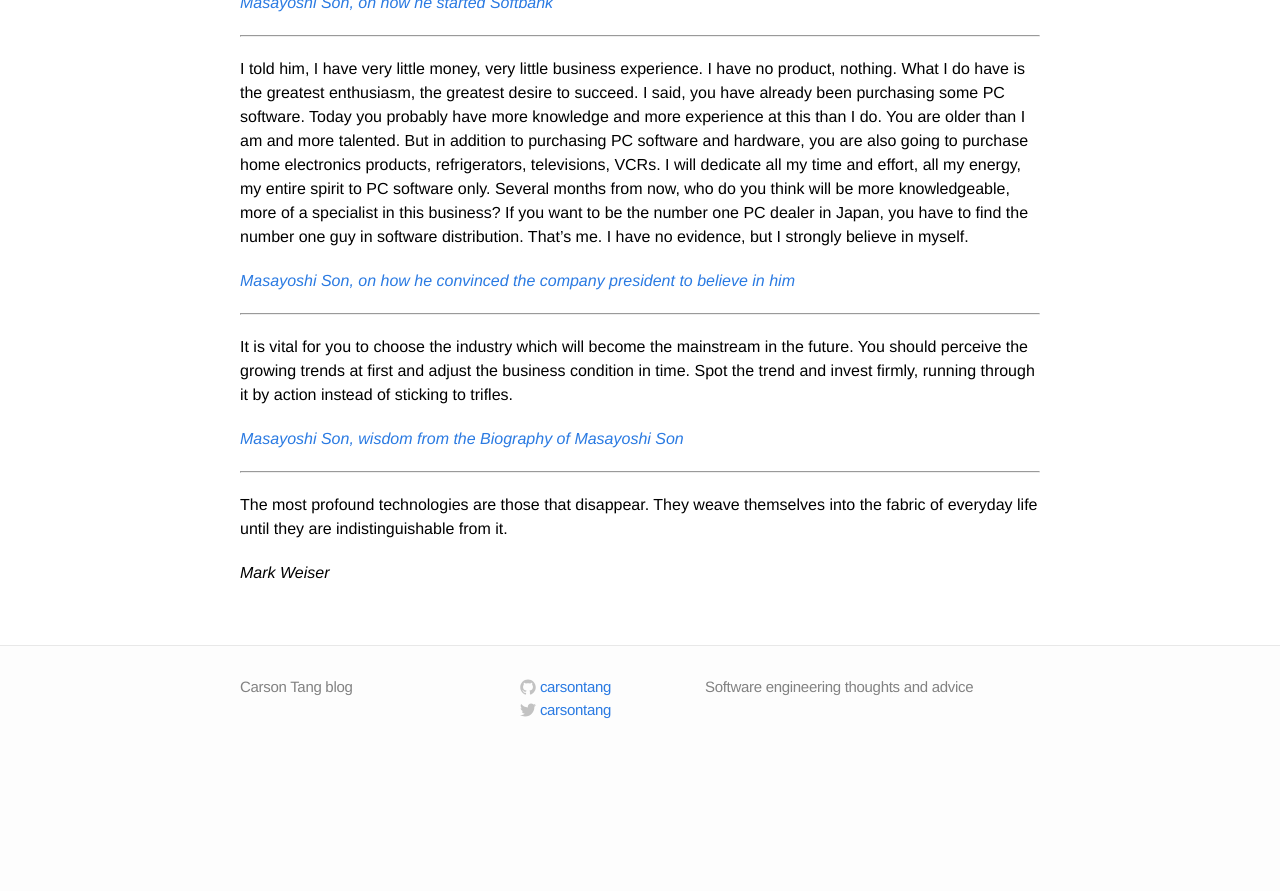
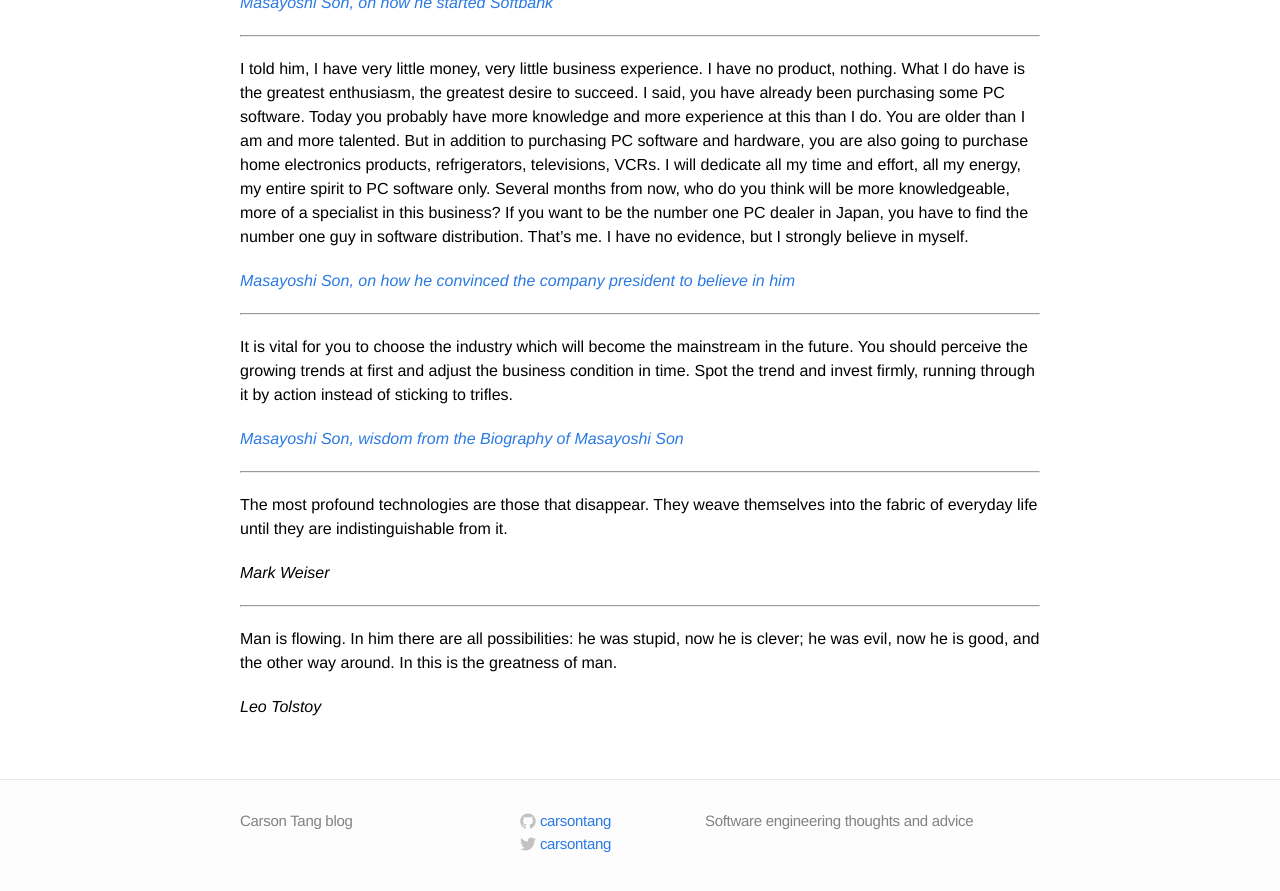
Before and after one commit to carsontang/carsontang.github.io, a Jekyll site: the page built from quotes.md, in a window 1280 px wide and 900 px high, scrolled down 9320 px. Shown: the top 891 px of the window. Built offline with Jekyll 4.4.1, drawn with Linux system fonts in a browser that asks for light colours; before the commit the page ends 10086 px from its top, so only the background shows below that.

Commit message:
added Leo Tolstoy quote

```diff
--- a/quotes.md
+++ b/quotes.md
@@ -385,3 +385,9 @@ It is vital for you to choose the industry which will become the mainstream in t
 The most profound technologies are those that disappear. They weave themselves into the fabric of everyday life until they are indistinguishable from it.
 
 *Mark Weiser*
+
+---
+
+Man is flowing. In him there are all possibilities: he was stupid, now he is clever; he was evil, now he is good, and the other way around. In this is the greatness of man.
+
+*Leo Tolstoy*
```
